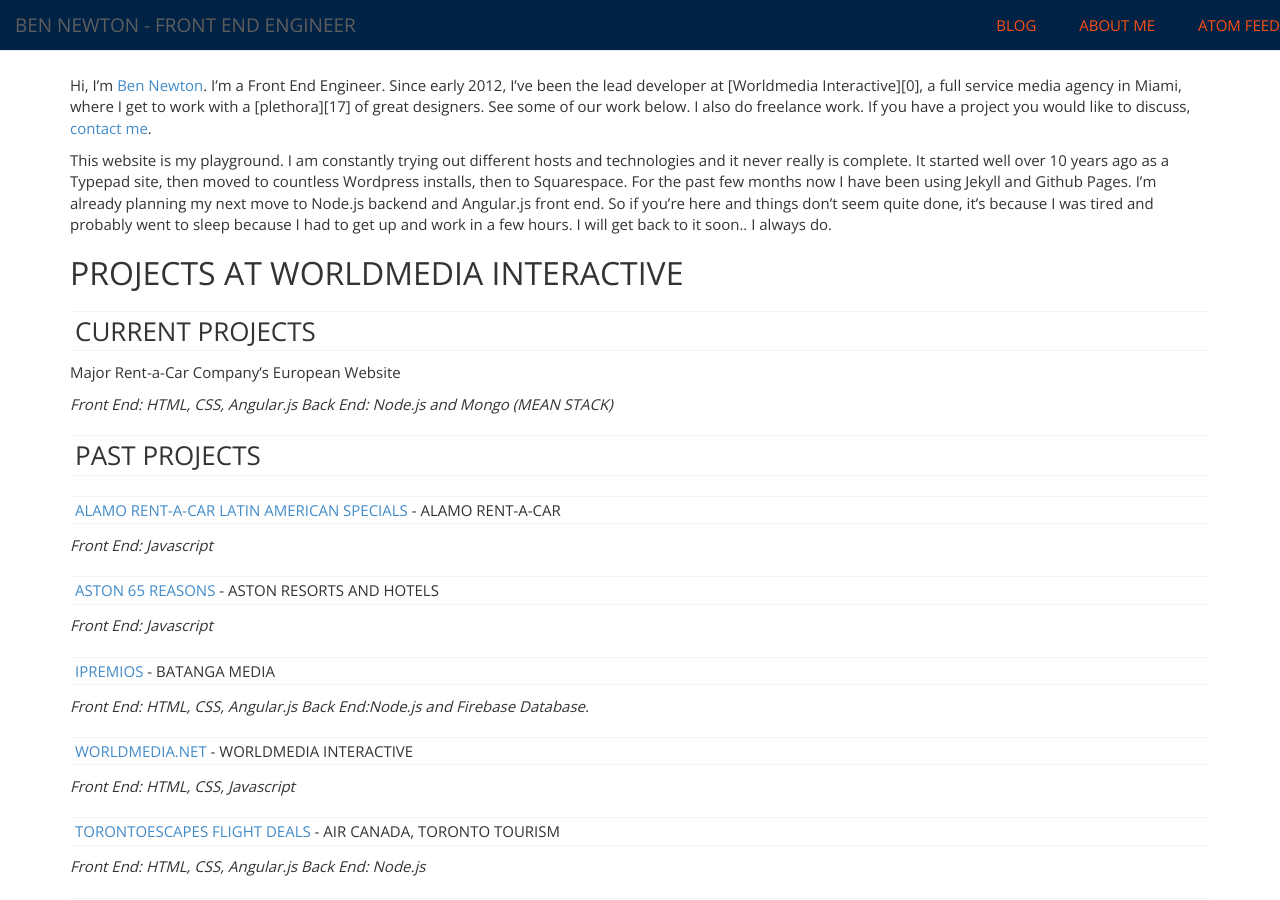
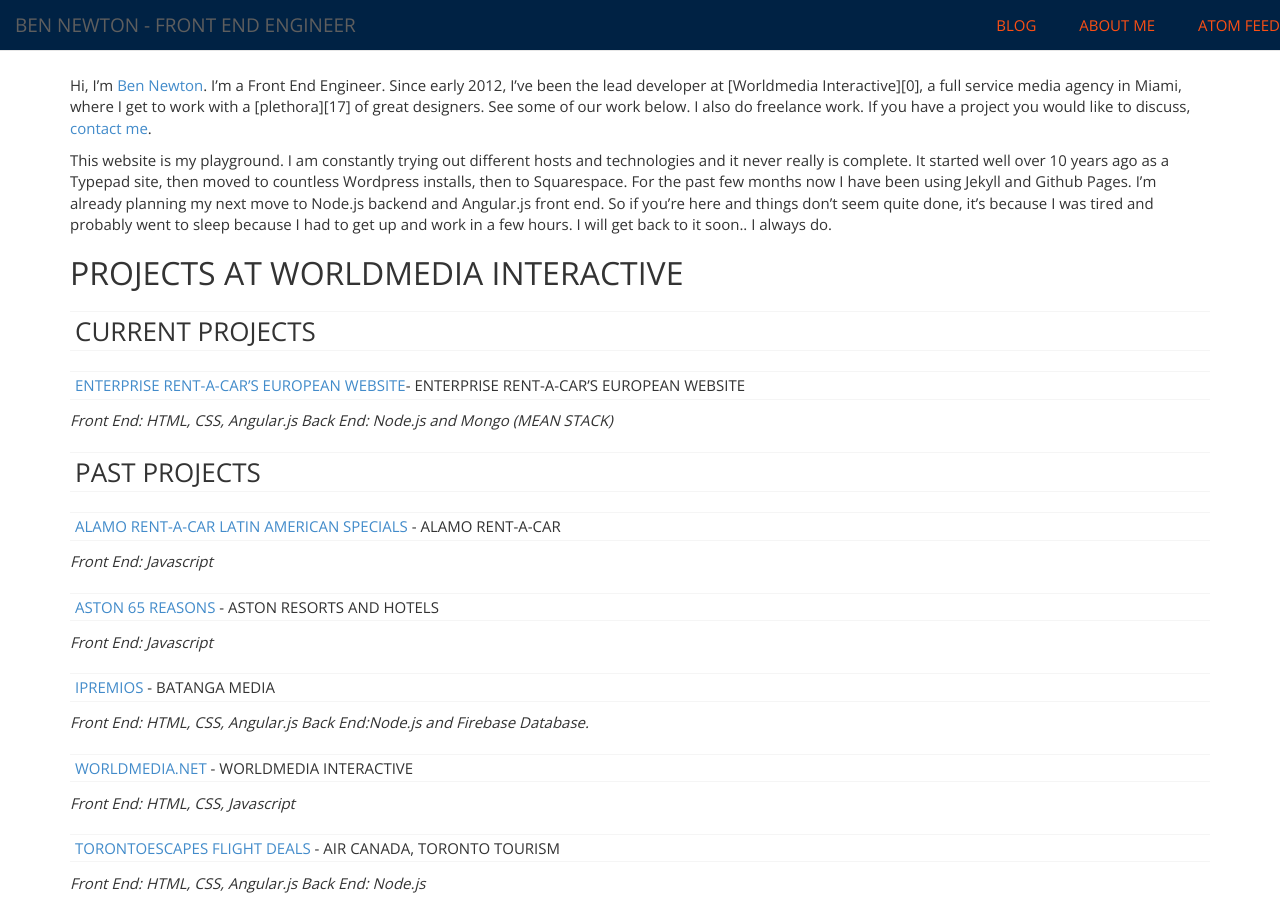
Before and after one commit to bennewton999/bennewton999.github.io, a Jekyll site: the page built from index.md, in a window 1280 px wide and 900 px high. Built offline with Jekyll 4.4.1, drawn with Linux system fonts in a browser that asks for light colours; nearby versions of some CDN libraries; Markdown is read by kramdown in place of the engine named in the settings.

Commit message:
added enterprise

```diff
--- a/index.md
+++ b/index.md
@@ -11,7 +11,7 @@ This website is my playground.  I am constantly trying out different hosts and t
 
 ###Current Projects
 
-Major Rent-a-Car Company's European Website
+#####[Enterprise Rent-a-Car's European Website](http://europe.enterprise.com)- Enterprise Rent-a-Car's European Website
 
 _Front End: HTML, CSS, Angular.js Back End: Node.js and Mongo (MEAN STACK)_
 
```
